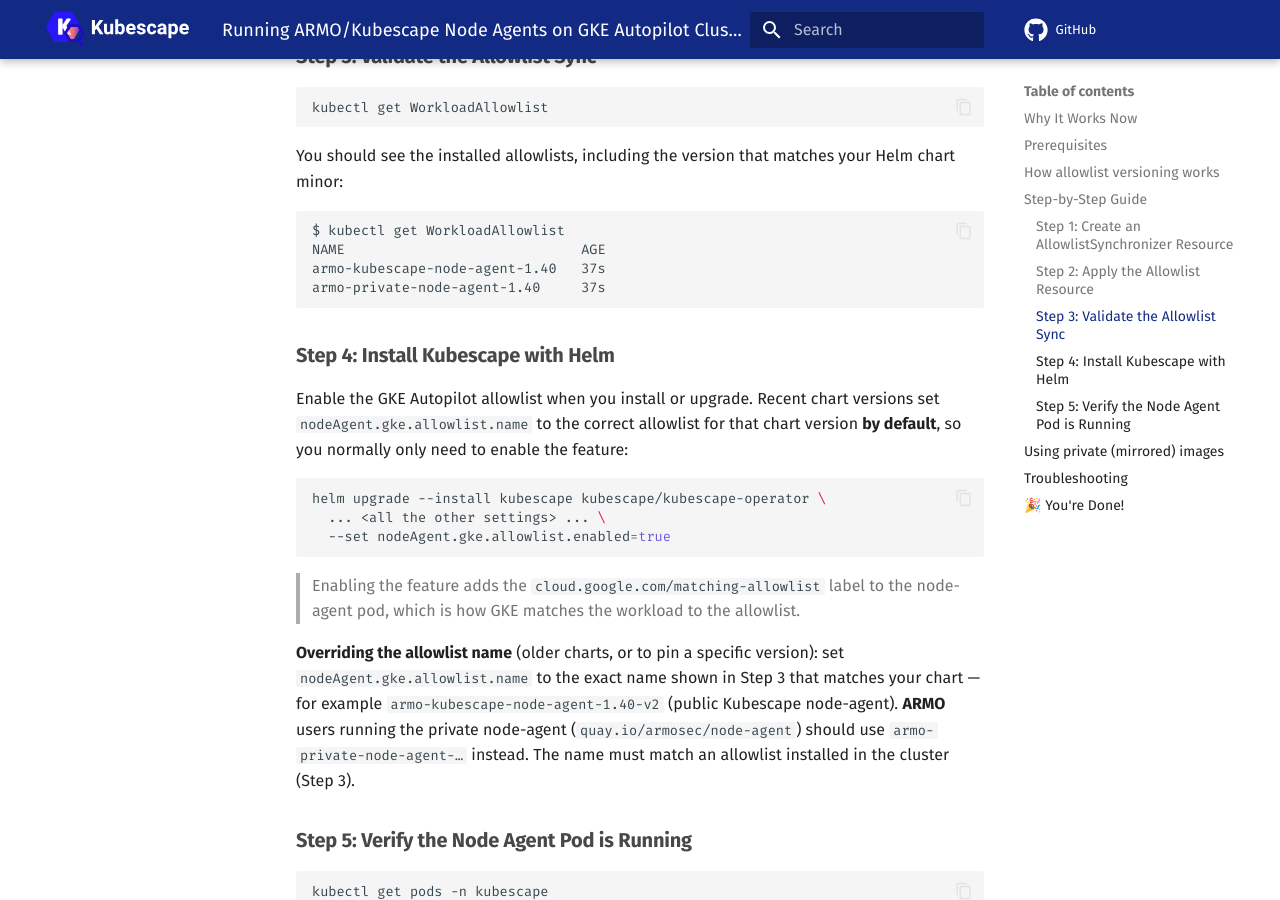
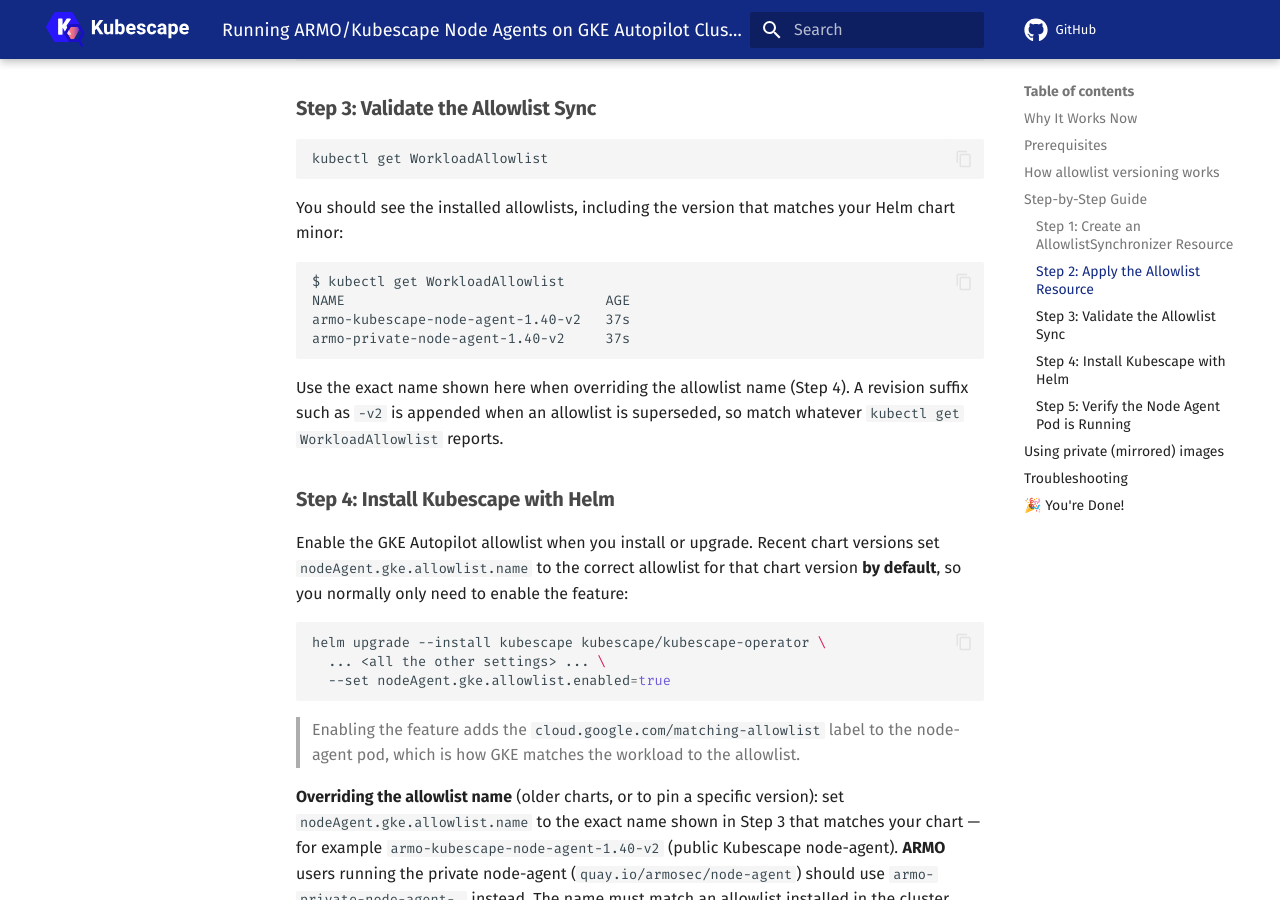
Before and after one commit to kubescape/kubescape.io, an MkDocs documentation site: the page built from docs/docs/integrations/kubescape-integration-with-cloud-providers/running-armokubescape-node-agents-on-gke-autopilot-clusters.md, in a window 1280 px wide and 900 px high, scrolled down 2046 px. Built offline with MkDocs 1.6.1 and Material for MkDocs 9.7.7, drawn with Linux system fonts in a browser that asks for light colours; comment, search, counter and statistics services are not loaded; some of the changed text lies outside the part shown.

Commit message:
docs: consistent -v2 allowlist names across the guide
Step 3 example output and the versioning example now use the actual approved -v2 names,
matching the override example; note that a revision suffix is appended when superseded.
Signed-off-by: Ben <ben@armosec.io>

````diff
--- a/docs/docs/integrations/kubescape-integration-with-cloud-providers/running-armokubescape-node-agents-on-gke-autopilot-clusters.md
+++ b/docs/docs/integrations/kubescape-integration-with-cloud-providers/running-armokubescape-node-agents-on-gke-autopilot-clusters.md
@@ -26,7 +26,7 @@
 armo-kubescape-node-agent-<CHART_MINOR>
 ```
 
-For example, Helm chart `1.40.x` uses the allowlist `armo-kubescape-node-agent-1.40`; chart `1.41.x` uses `armo-kubescape-node-agent-1.41`, and so on. The `AllowlistSynchronizer` path below uses a wildcard, so it installs **all approved versions** for the workload — you then select the one that matches your chart with the Helm flag in Step 4.
+For example, Helm chart `1.40.x` uses the allowlist `armo-kubescape-node-agent-1.40-v2`; chart `1.41.x` uses `armo-kubescape-node-agent-1.41`, and so on. A revision suffix such as `-v2` is appended when an allowlist is superseded — use the exact name reported by `kubectl get WorkloadAllowlist` (Step 3). The `AllowlistSynchronizer` path below uses a wildcard, so it installs **all approved versions** for the workload — you then select the one that matches your chart with the Helm flag in Step 4.
 
 > The allowlist matching your chart minor must already be approved and published by Google. After you install the synchronizer, confirm the expected version appears in `kubectl get WorkloadAllowlist` (Step 3) before deploying.
 
@@ -76,10 +76,14 @@
 
 ```
 $ kubectl get WorkloadAllowlist
-NAME                             AGE
-armo-kubescape-node-agent-1.40   37s
-armo-private-node-agent-1.40     37s
+NAME                                AGE
+armo-kubescape-node-agent-1.40-v2   37s
+armo-private-node-agent-1.40-v2     37s
 ```
+
+Use the exact name shown here when overriding the allowlist name (Step 4). A revision suffix such as
+`-v2` is appended when an allowlist is superseded, so match whatever `kubectl get WorkloadAllowlist`
+reports.
 
 ### Step 4: Install Kubescape with Helm
 
````
